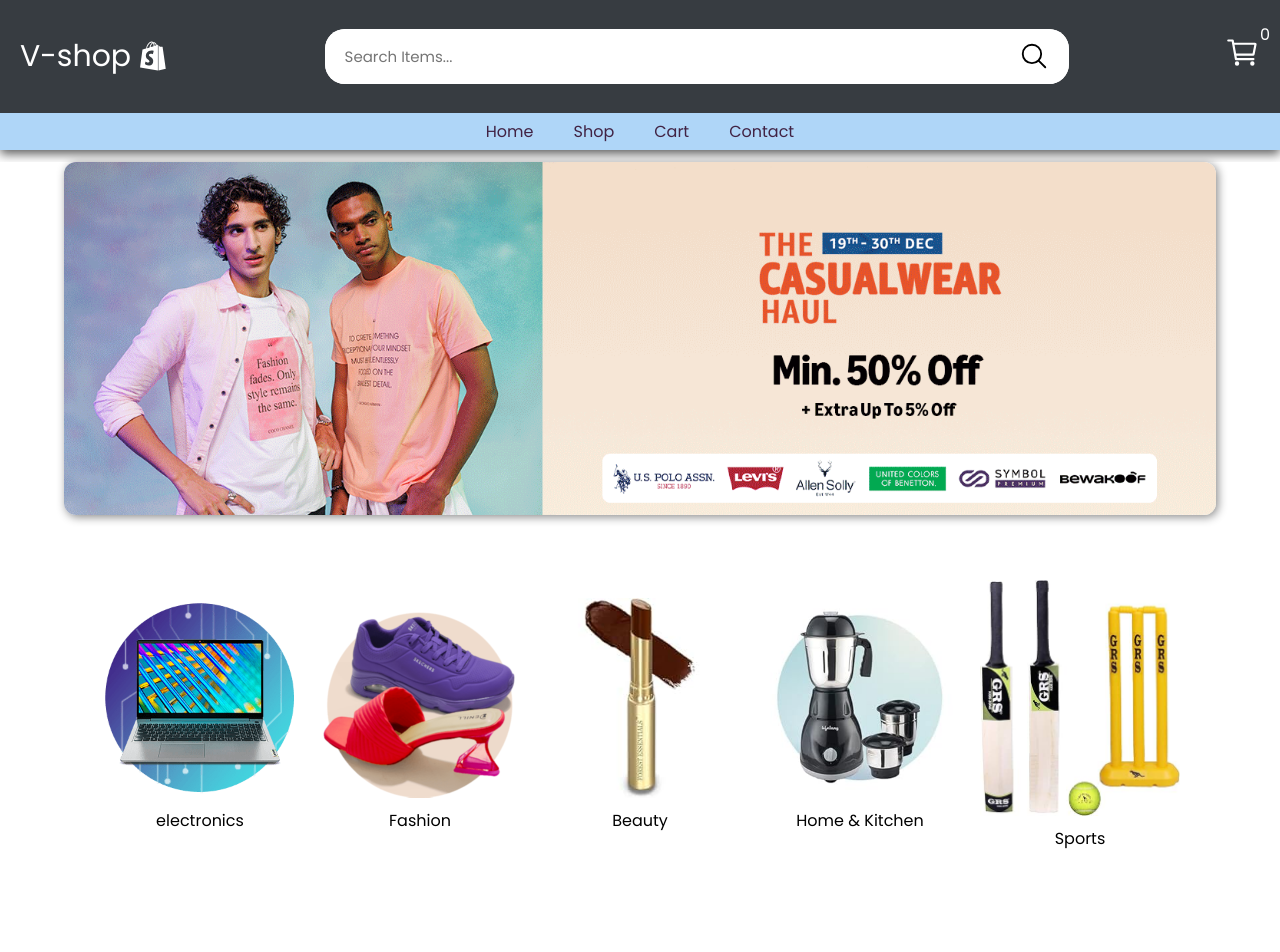
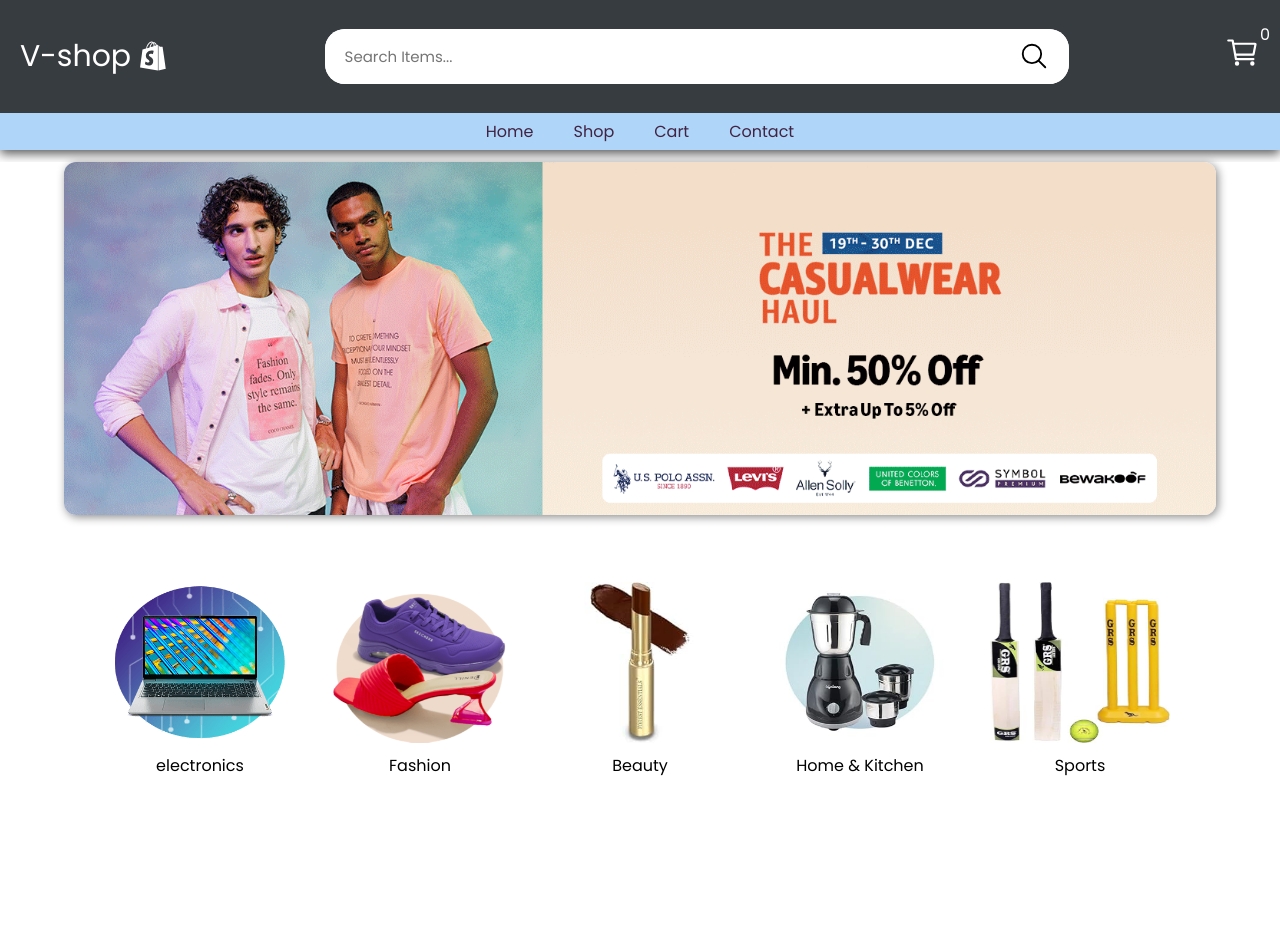
Before and after one commit to sadik033/Learning-ReactJs, a React (Vite) app in the folder E-commerce/: page / in a window 1280 px wide. Shown: the top 952 px of the page. Built offline with nearby package versions, Linux system fonts and the light colour scheme.

Commit message:
Create category section

```diff
--- a/E-commerce/src/pages/home/Home.css
+++ b/E-commerce/src/pages/home/Home.css
@@ -23,16 +23,26 @@
     justify-content: center;
     gap:20px ;
     flex-wrap: wrap;
+    margin-top: 30px;
+    padding: 10px;
 }
 .category-card{
     width: 200px;
-    height: 400px;
+    height: 250px;
     display: flex;
     align-items: center;
     justify-content: center;
     flex-direction: column;
     gap: 10px;
+    padding: 10px;
+    border-radius: 20px;
+    transition: all 0.4s;
+    cursor: pointer;
+}
+.category-card:hover{
+    box-shadow: 2px 2px 10px rgba(10, 65, 75, 0.705);
 }
 .category-card img{
     width: 100%;
+    height: 70%;
 }
--- a/E-commerce/src/pages/home/Home.jsx
+++ b/E-commerce/src/pages/home/Home.jsx
@@ -12,7 +12,7 @@
             </div>
 
         <div className="category-section">
-            {category.map((item) =>(
+            {category.slice(0,5).map((item) =>(
                 <div className="category-card">
                     <img src={item.Image} alt="" />
                     <span>{item.name}</span>
```
